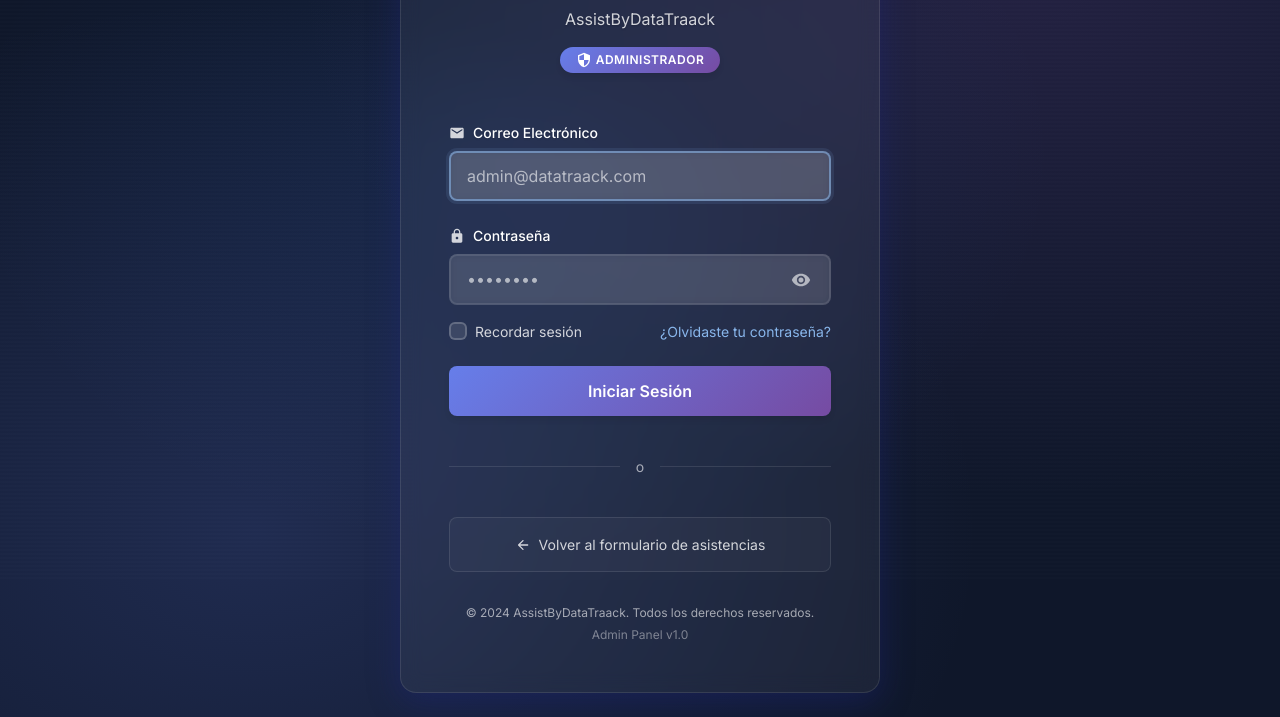
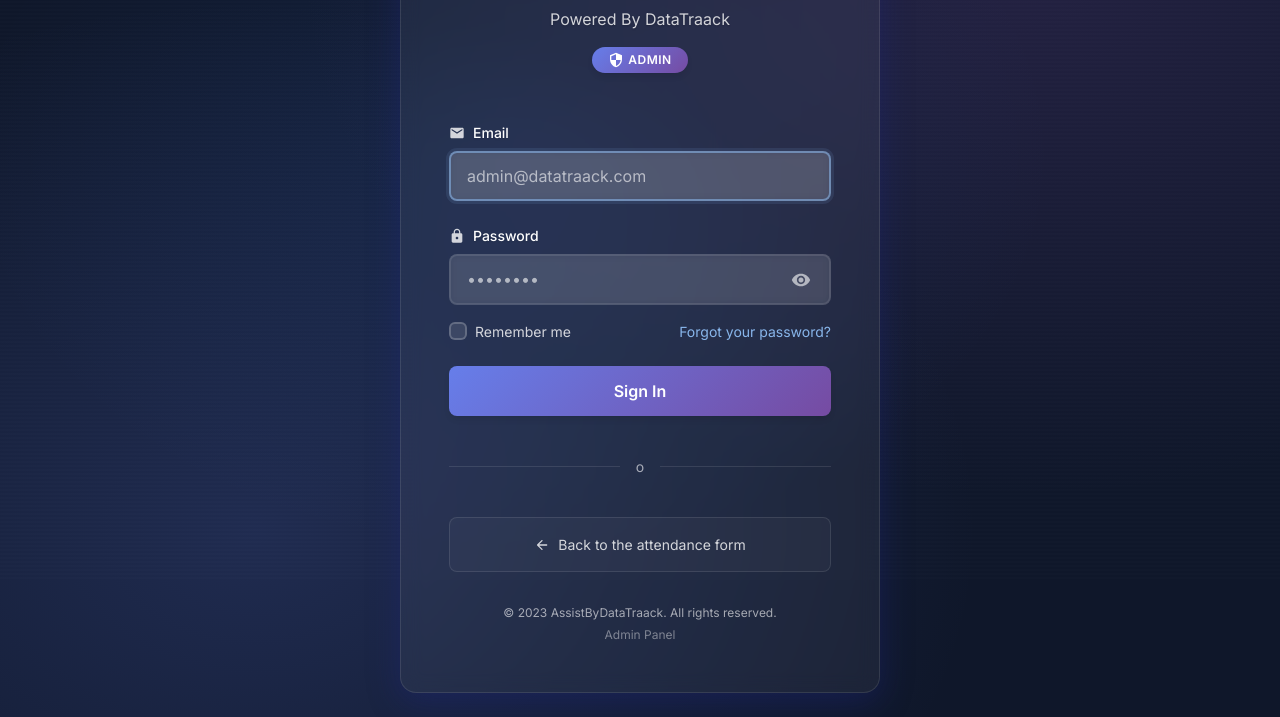
Before and after one commit to jkblessed/AssistByDataTraack, a plain HTML site: page dashboard/admin/login.html in a window 1280 px wide. Shown: the part 219-936 px from the top of the page. Drawn offline with nearby package versions, Linux system fonts and the light colour scheme.

Commit message:
change lenguaje login

```diff
--- a/dashboard/admin/login.html
+++ b/dashboard/admin/login.html
@@ -7,7 +7,7 @@
     <meta name="theme-color" content="#667eea">
 
     <!-- Favicon -->
-    <link rel="icon" type="image/png" href="../../assets/images/favicon.png">
+    <link rel="icon" type="image/png" href="logo/assistlogo.svg">
 
     <!-- Título -->
     <title>Admin Login | AssistByDataTraack</title>
@@ -38,12 +38,12 @@
                 <img src="../../assets/images/logo.svg" alt="Logo" class="logo" id="companyLogo">
             </div>
             <h1 class="login-title">Admin Panel</h1>
-            <p class="login-subtitle">AssistByDataTraack</p>
+            <p class="login-subtitle">Powered By DataTraack</p>
             <div class="admin-badge">
                 <svg viewBox="0 0 24 24" width="16" height="16">
                     <path fill="currentColor" d="M12 1L3 5v6c0 5.55 3.84 10.74 9 12 5.16-1.26 9-6.45 9-12V5l-9-4zm0 10.99h7c-.53 4.12-3.28 7.79-7 8.94V12H5V6.3l7-3.11v8.8z"/>
                 </svg>
-                Administrador
+                Admin
             </div>
         </header>
 
@@ -55,7 +55,7 @@
                     <svg class="label-icon" viewBox="0 0 24 24" width="16" height="16">
                         <path fill="currentColor" d="M20 4H4c-1.1 0-1.99.9-1.99 2L2 18c0 1.1.9 2 2 2h16c1.1 0 2-.9 2-2V6c0-1.1-.9-2-2-2zm0 4l-8 5-8-5V6l8 5 8-5v2z"/>
                     </svg>
-                    Correo Electrónico
+                    Email
                 </label>
                 <input
                     type="email"
@@ -76,7 +76,7 @@
                     <svg class="label-icon" viewBox="0 0 24 24" width="16" height="16">
                         <path fill="currentColor" d="M18 8h-1V6c0-2.76-2.24-5-5-5S7 3.24 7 6v2H6c-1.1 0-2 .9-2 2v10c0 1.1.9 2 2 2h12c1.1 0 2-.9 2-2V10c0-1.1-.9-2-2-2zm-6 9c-1.1 0-2-.9-2-2s.9-2 2-2 2 .9 2 2-.9 2-2 2zm3.1-9H8.9V6c0-1.71 1.39-3.1 3.1-3.1 1.71 0 3.1 1.39 3.1 3.1v2z"/>
                     </svg>
-                    Contraseña
+                    Password
                 </label>
                 <div class="password-input-wrapper">
                     <input
@@ -105,14 +105,14 @@
                 <label class="checkbox-label">
                     <input type="checkbox" id="rememberMe" name="rememberMe">
                     <span class="checkbox-custom"></span>
-                    <span>Recordar sesión</span>
+                    <span>Remember me</span>
                 </label>
-                <a href="#" class="forgot-password" id="forgotPassword">¿Olvidaste tu contraseña?</a>
+                <a href="#" class="forgot-password" id="forgotPassword">Forgot your password?</a>
             </div>
 
             <!-- Botón de Login -->
             <button type="submit" class="btn btn-primary" id="loginBtn">
-                <span class="btn-text">Iniciar Sesión</span>
+                <span class="btn-text">Sign In</span>
                 <span class="btn-loader"></span>
             </button>
 
@@ -126,7 +126,7 @@
                 <svg viewBox="0 0 24 24" width="16" height="16">
                     <path fill="currentColor" d="M19 11H7.83l4.88-4.88c.39-.39.39-1.03 0-1.42-.39-.39-1.02-.39-1.41 0l-6.59 6.59c-.39.39-.39 1.02 0 1.41l6.59 6.59c.39.39 1.02.39 1.41 0 .39-.39.39-1.02 0-1.41L7.83 13H19c.55 0 1-.45 1-1s-.45-1-1-1z"/>
                 </svg>
-                Volver al formulario de asistencias
+                Back to the attendance form
             </a>
         </form>
 
@@ -136,8 +136,8 @@
                 <path fill="currentColor" d="M9 16.17L4.83 12l-1.42 1.41L9 19 21 7l-1.41-1.41z"/>
             </svg>
             <div class="alert-content">
-                <strong>¡Éxito!</strong>
-                <p id="successMessageText">Iniciando sesión...</p>
+                <strong>Success!</strong>
+                <p id="successMessageText">Signing in…</p>
             </div>
         </div>
 
@@ -147,14 +147,14 @@
             </svg>
             <div class="alert-content">
                 <strong>Error</strong>
-                <p id="errorMessageText">Credenciales inválidas</p>
+                <p id="errorMessageText">Invalid credentials</p>
             </div>
         </div>
 
         <!-- Footer -->
         <footer class="login-footer">
-            <p>&copy; 2024 AssistByDataTraack. Todos los derechos reservados.</p>
-            <p class="version">Admin Panel v1.0</p>
+            <p>&copy; 2023 AssistByDataTraack. All rights reserved.</p>
+            <p class="version">Admin Panel</p>
         </footer>
     </div>
 
```
